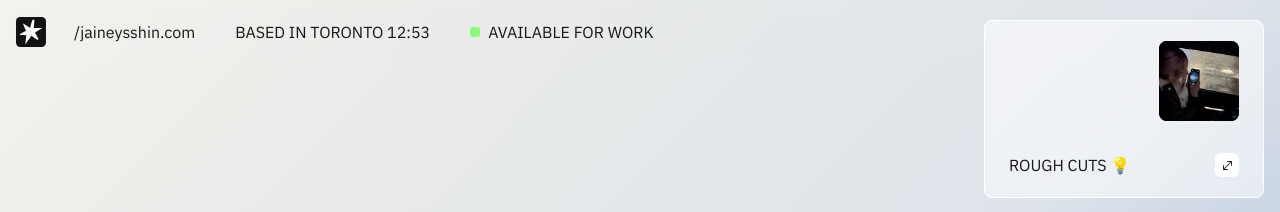
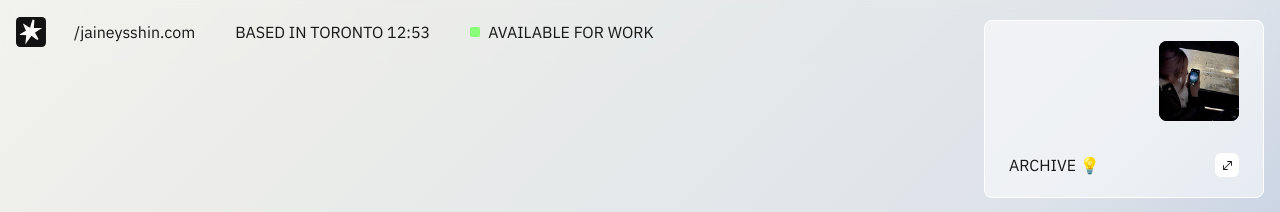
Before and after one commit to sjaine/portfolio_v2, a Next.js app: page / in a window 1280 px wide. Shown: the top 212 px of the page. Built offline with nearby package versions, Linux system fonts and the light colour scheme.

Commit message:
responsive

```diff
--- a/app/components/cards/Profile.tsx
+++ b/app/components/cards/Profile.tsx
@@ -30,7 +30,7 @@ export default function Profile() {
       </div>
 
       <div className="flex w-full justify-between gap-18">
-        <p>{isMobile ? "HELLO, JAINE! 👋" : "ROUGH CUTS 💡"}</p>
+        <p>{isMobile ? "HELLO, JAINE! 👋" : "ARCHIVE 💡"}</p>
         <Button onClick={() => setIsModalOpen(true)}>
           <SizeIcon />
         </Button>
--- a/app/components/constellation/ConstellationCanvas.tsx
+++ b/app/components/constellation/ConstellationCanvas.tsx
@@ -29,7 +29,7 @@ export default function ConstellationCanvas({
       const width = window.innerWidth;
 
       if (width >= SCALE_XL) {
-        setScale(1.5);
+        setScale(1.4);
       } else if (width >= SCALE_MD) {
         setScale(1.2);
       } else if (width <= SCALE_SM) {
```
